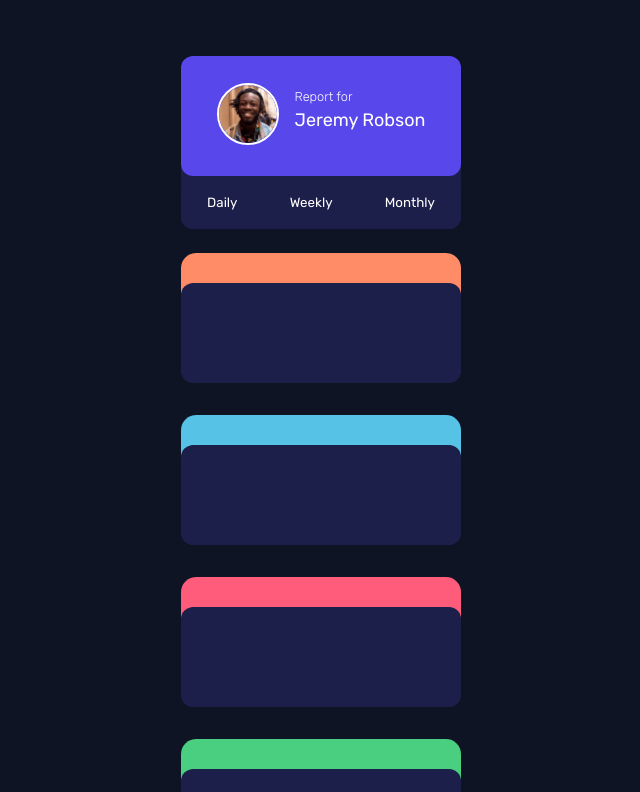
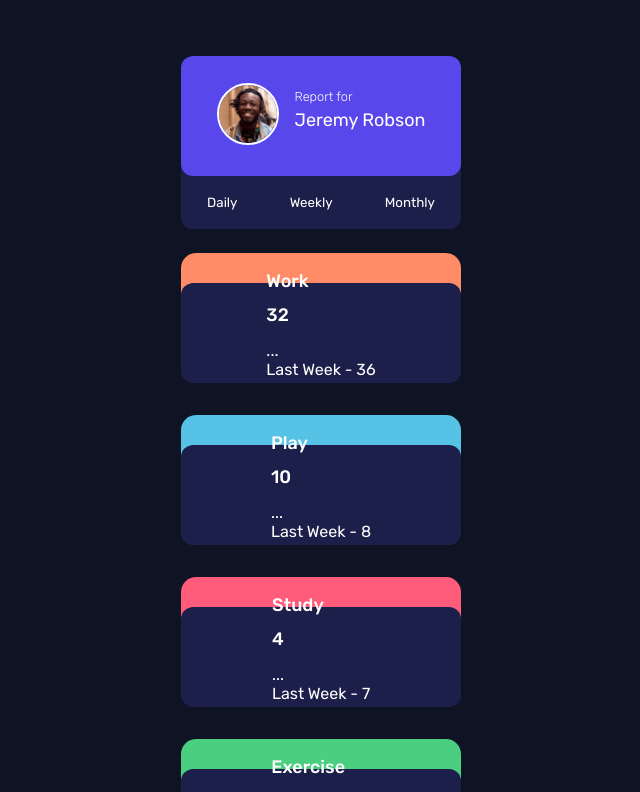
Before and after one commit to Pleopleq/time-tracking-dashboard-main, a Vue app in the folder time-tracking-dashboard/: page / in a window 1280 px wide. Shown: the top 792 px of the page, without its empty margins (319-959 px from the left). Built offline with nearby package versions, Linux system fonts and the light colour scheme.

Commit message:
Add new TrackerData component and insert it into the main component

```diff
--- a/time-tracking-dashboard/src/App.vue
+++ b/time-tracking-dashboard/src/App.vue
@@ -13,7 +13,14 @@
         v-for="area in trackers"
         :key="area.title"
         :colorBar="area.title.toLowerCase()"
-      ></tracker-card>
+      >
+        <template v-slot:trackerData>
+          <tracker-data
+            :title="area.title"
+            :timeframe="area.timeframes"
+          ></tracker-data>
+        </template>
+      </tracker-card>
     </div>
   </main>
 </template>
@@ -23,10 +30,11 @@ import UserAvatar from "./components/UserAvatar.vue";
 import UserInfo from "./components/UserInfo.vue";
 import UserProfile from "./components/UserProfile.vue";
 import TrackerCard from "./components/TrackerCard.vue";
+import TrackerData from "./components/TrackerData.vue";
 import data from "../public/data.json";
 
 export default {
-  components: { UserProfile, UserAvatar, UserInfo, TrackerCard },
+  components: { UserProfile, UserAvatar, UserInfo, TrackerCard, TrackerData },
   data() {
     return {
       trackers: data,
--- a/time-tracking-dashboard/src/components/TrackerCard.vue
+++ b/time-tracking-dashboard/src/components/TrackerCard.vue
@@ -9,7 +9,10 @@
 <script>
 export default {
   props: {
-    colorBar: "",
+    colorBar: {
+      type: String,
+      default: "",
+    },
   },
   methods: {
     getColorBar(trackerName) {
--- /dev/null
+++ b/time-tracking-dashboard/src/components/TrackerData.vue
@@ -0,0 +1,23 @@
+<template>
+  <section class="trackerData">
+    <div class="rightData__container">
+      <h2>{{ title }}</h2>
+      <h1>{{ timeframe.weekly.current }}</h1>
+    </div>
+    <div class="leftData__container">
+      <div>...</div>
+      <p>Last Week - {{ timeframe.weekly.previous }}</p>
+    </div>
+  </section>
+</template>
+
+<script>
+export default {
+  props: {
+    title: String,
+    timeframe: Object,
+  },
+};
+</script>
+
+<style></style>
```
